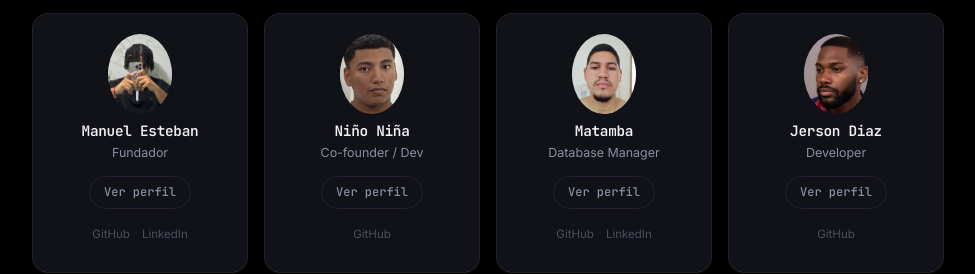
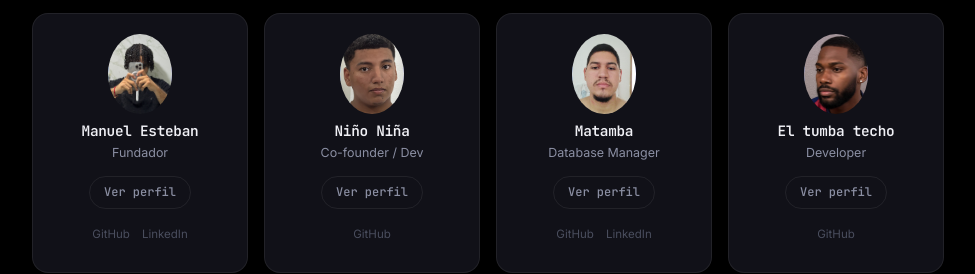
Before and after one commit to Manuuell/SentraLabs, a Next.js app: page / in a window 1280 px wide. Shown: the part 3720-3994 px from the top of the page, without its empty margins (152-1127 px from the left). Built offline with nearby package versions, Linux system fonts and the light colour scheme.

Commit message:
Rename Jerson Diaz to El tumba techo

```diff
--- a/app/page.tsx
+++ b/app/page.tsx
@@ -617,7 +617,7 @@ const team = [
   },
   {
     slug: "jerson-diaz",
-    name: "Jerson Diaz",
+    name: "El tumba techo",
     role: "Developer",
     image: "/images/team/miembro4.webp",
     github: "https://github.com/jerdiaz",
--- a/app/team/data.ts
+++ b/app/team/data.ts
@@ -152,7 +152,7 @@ export const teamMembers: TeamMember[] = [
     },
     {
         slug: "jerson-diaz",
-        name: "Jerson Diaz",
+        name: "El tumba techo",
         role: "Developer",
         image: "/images/team/miembro4.webp",
         oneLiner: "Developer en SentraLabs.",
```
